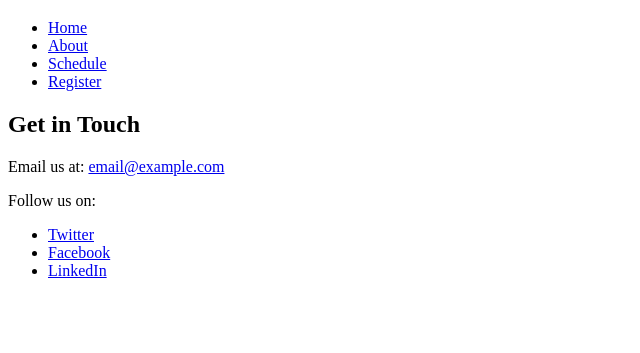
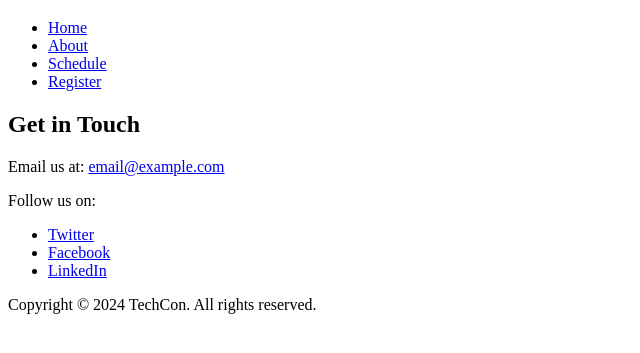
Before and after one commit to lizkamau/TechCon_HTML, a plain HTML site: page techcon_website/contact.html in a window 1280 px wide. Shown: the part 61-414 px from the top of the page, without its empty margins (0-640 px from the left). Drawn offline with Linux system fonts and the light colour scheme.

Commit message:
4th commit

```diff
--- a/techcon_website/contact.html
+++ b/techcon_website/contact.html
@@ -48,3 +48,9 @@
         <li><a href="https://facebook.com" target="_blank">Facebook</a></li>
         <li><a href="https://linkedin.com" target="_blank">LinkedIn</a></li>
       </ul>
+<!-- Footer -->
+  <footer>
+    <p>Copyright &copy; 2024 TechCon. All rights reserved.</p>
+  </footer>
+</body>
+</html>
```
